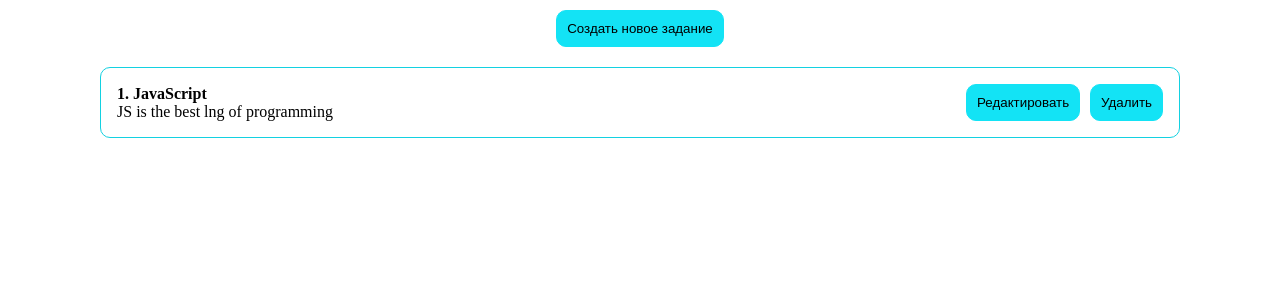
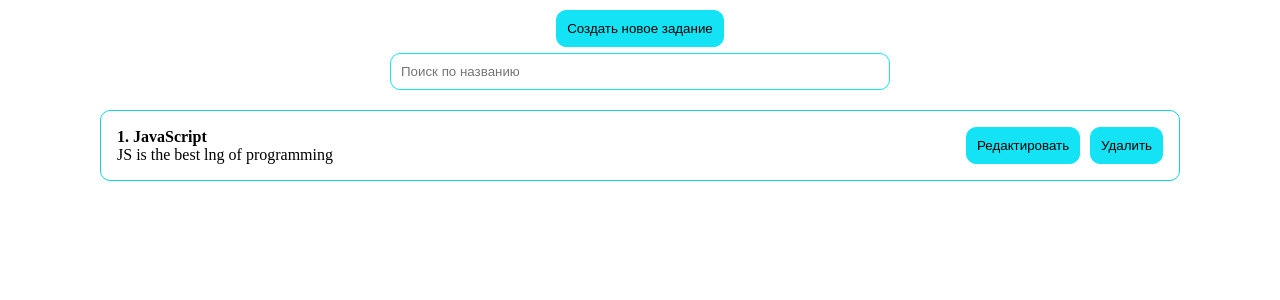
Before and after one commit to k1ny/react-todo-api, a React (Vite) app: page / in a window 1280 px wide. Shown: the top 300 px of the page. Built offline with nearby package versions, Linux system fonts and the light colour scheme.

Commit message:
searchFunc and input

```diff
--- a/src/App.jsx
+++ b/src/App.jsx
@@ -4,6 +4,8 @@ import { MyButton } from "./ui/MyButton/MyButton";
 import { PostList } from "./components/PostList/PostList";
 import { CreateForm } from "./components/CreateForm/CreateForm";
 import Modal from "./components/Modal/Modal";
+import { MyInput } from "./ui/MyInput/MyInput";
+import { useMemo } from "react";
 
 function App() {
   const [posts, setPosts] = useState([
@@ -37,10 +39,21 @@ function App() {
     setIsCreateFormOpen(false);
   };
 
+  const [searchQuery, setSearchQuery] = useState("");
+  const searchedPosts = useMemo(() => {
+    return posts.filter((post) =>
+      post.title.toLowerCase().includes(searchQuery.toLowerCase()),
+    );
+  }, [posts, searchQuery]);
+
   return (
     <div>
       <div
-        style={{ display: "flex", justifyContent: "center", marginTop: "10px" }}
+        style={{
+          display: "flex",
+          justifyContent: "center",
+          marginTop: "10px",
+        }}
       >
         <MyButton
           onClick={(e) => {
@@ -51,7 +64,15 @@ function App() {
           Создать новое задание
         </MyButton>
       </div>
-
+      <div
+        style={{ display: "flex", justifyContent: "center", marginTop: "6px" }}
+      >
+        <MyInput
+          placeholder="Поиск по названию"
+          value={searchQuery}
+          onChange={(event) => setSearchQuery(event.target.value)}
+        />
+      </div>
       <Modal
         handleClose={() => setIsCreateFormOpen(false)}
         isOpen={isCreateFormOpen}
@@ -63,7 +84,7 @@ function App() {
         />
       </Modal>
 
-      <PostList posts={posts} remove={removePost} />
+      <PostList posts={searchedPosts} remove={removePost} />
     </div>
   );
 }
--- a/src/ui/MyInput/myInput.module.css
+++ b/src/ui/MyInput/myInput.module.css
@@ -2,4 +2,5 @@
     padding: 10px;
     border: 1px solid #13e3f5;
     border-radius: 10px;
+    width: 500px;
 }
```
